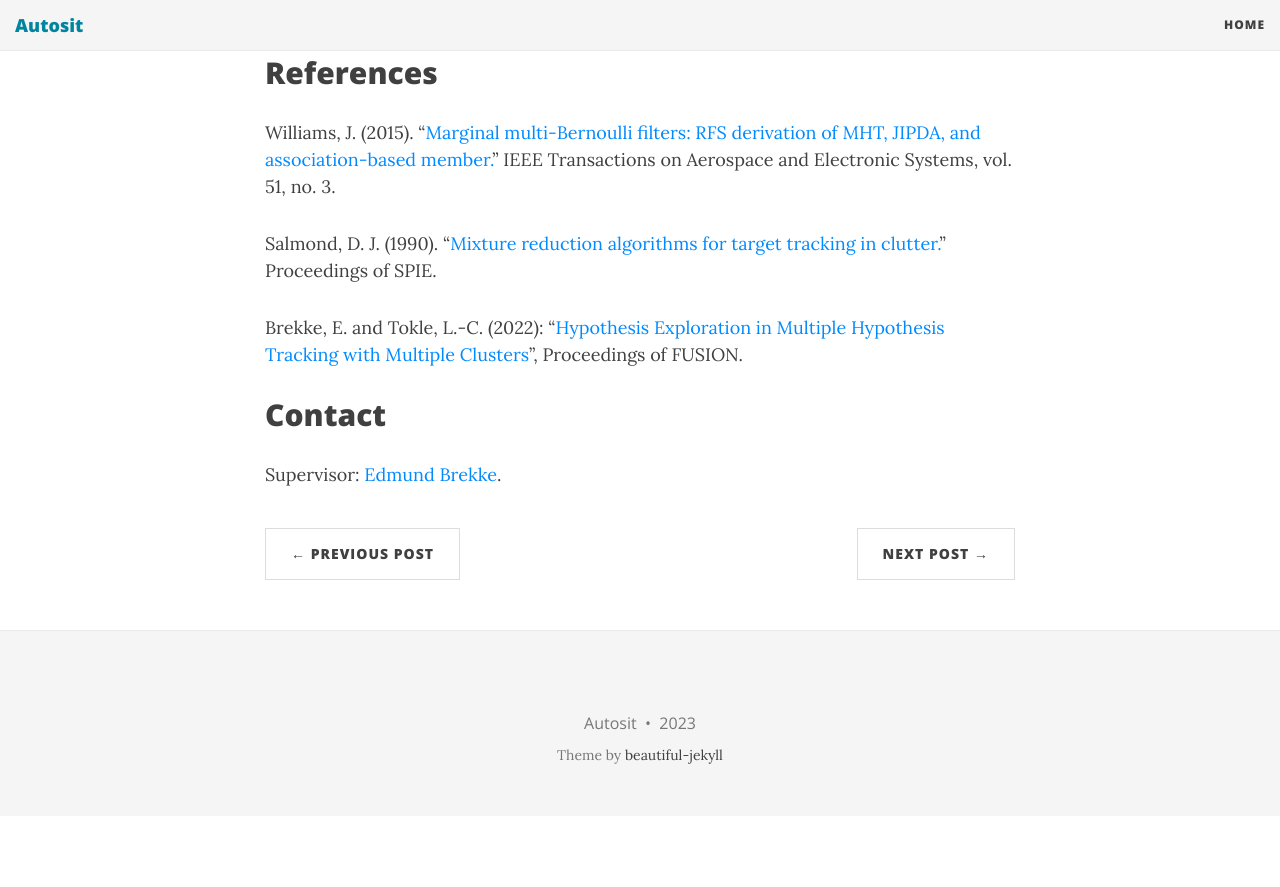
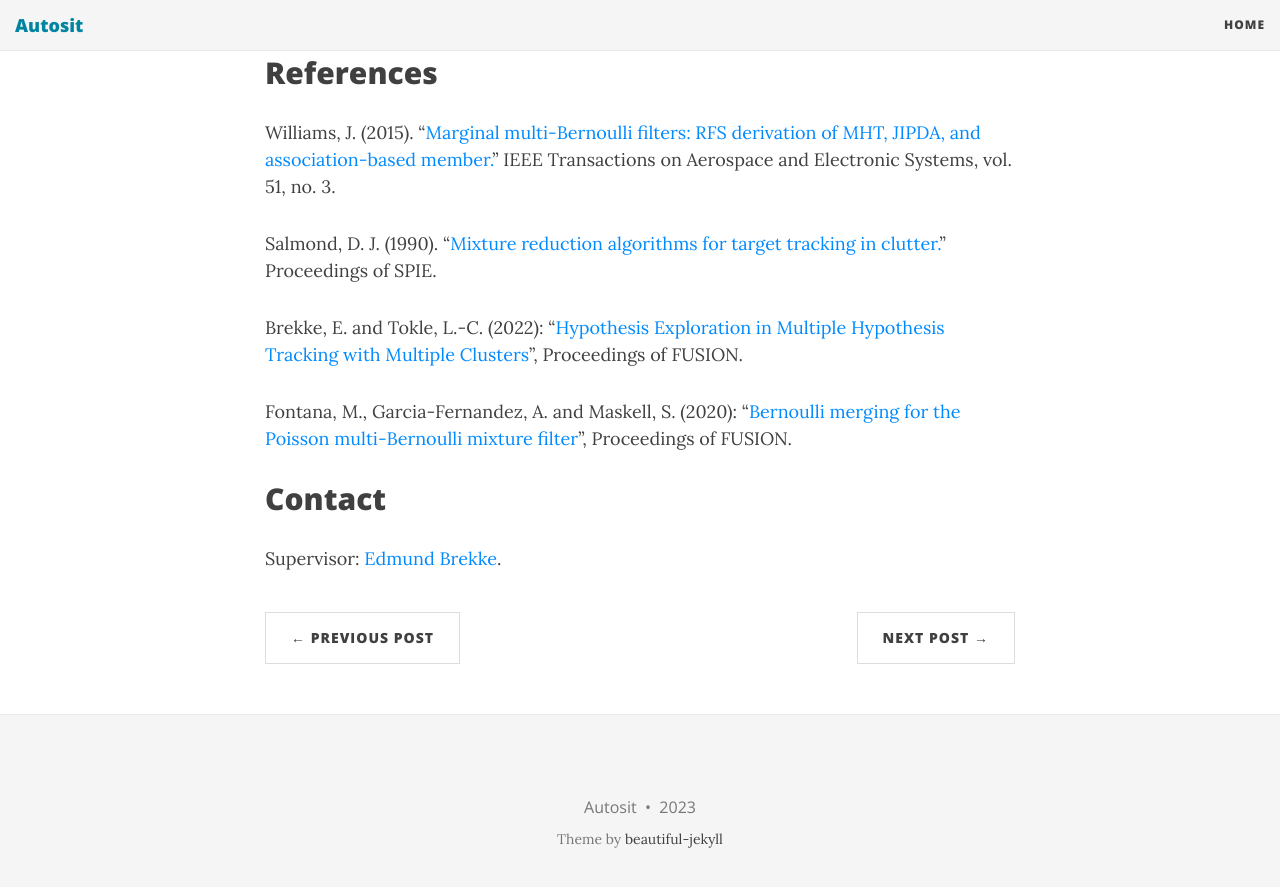
Before and after one commit to autosit/autosit.github.io, a Jekyll site: the page built from _posts/2022-03-30-pmbm_powerful.md, in a window 1280 px wide and 900 px high, scrolled down 2760 px. Shown: the top 887 px of the window. Built offline with Jekyll 4.4.1, drawn with Linux system fonts in a browser that asks for light colours; nearby versions of some CDN libraries; before the commit the page ends 3576 px from its top, so only the background shows below that.

Commit message:
fontana paper  in pmbm powerful;2D

```diff
--- a/_posts/2022-03-30-pmbm_powerful.md
+++ b/_posts/2022-03-30-pmbm_powerful.md
@@ -67,6 +67,8 @@ Salmond, D. J. (1990). "[Mixture reduction algorithms for target tracking in clu
 
 Brekke, E. and Tokle, L.-C. (2022): “[Hypothesis Exploration in Multiple Hypothesis Tracking with Multiple Clusters](https://folk.ntnu.no/edmundfo/fusion2022preprints/BrekkeTokleExploration.pdf)”, Proceedings of FUSION.
 
+Fontana, M., Garcia-Fernandez, A. and Maskell, S. (2020): “[Bernoulli merging for the Poisson multi-Bernoulli mixture filter](https://ieeexplore.ieee.org/abstract/document/9190443)”, Proceedings of FUSION.
+
 
 ## Contact
 
```
